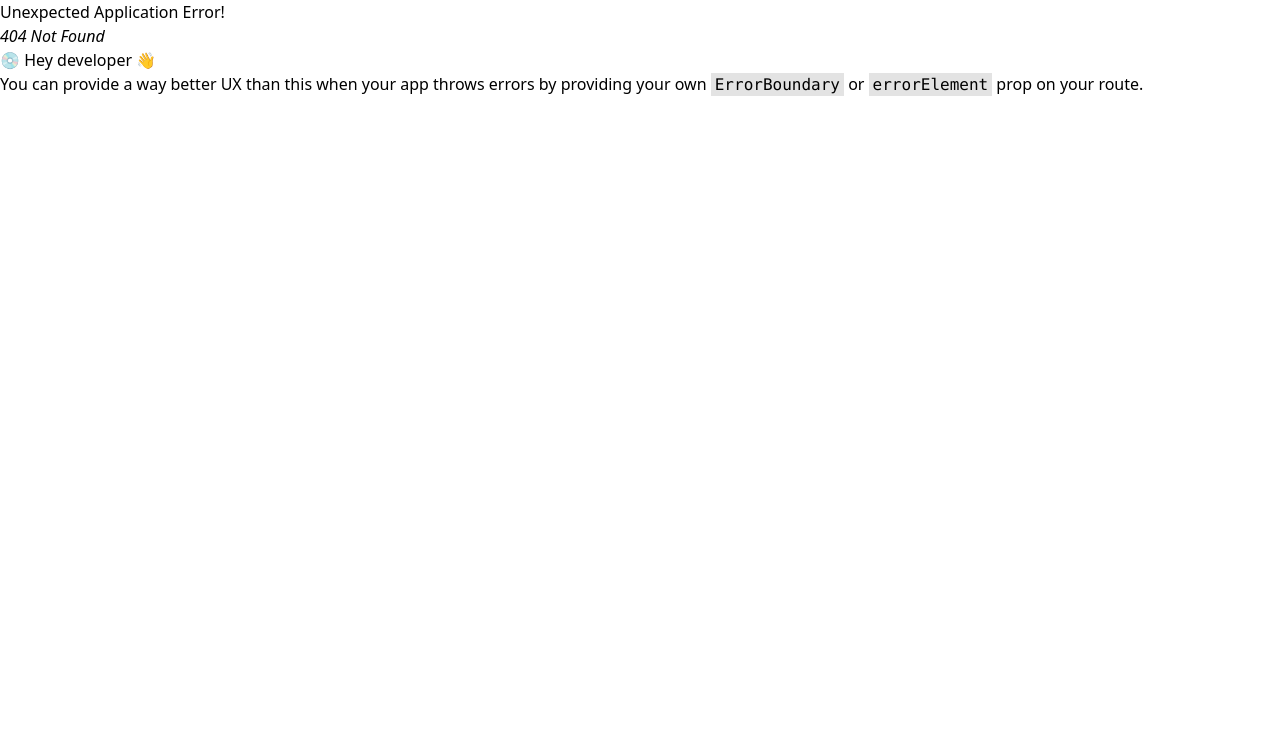
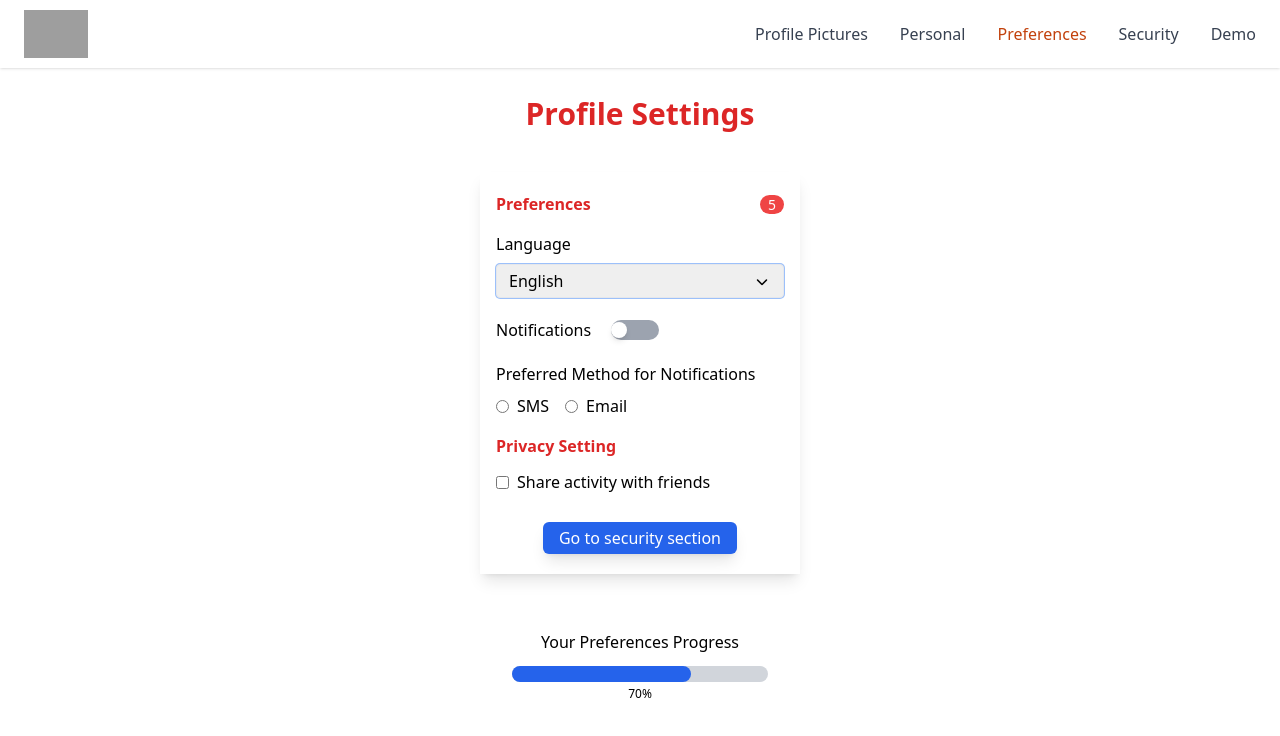
Before and after one commit to palak-sgl/React-Router, a React (Vite) app: page /preferences in a window 1280 px wide. Before the commit this address had no page. Shown: the top 736 px of the page. Built offline with nearby package versions, Linux system fonts and the light colour scheme; grey boxes are pictures that could not be loaded.

Commit message:
did some alternative changes

```diff
--- a/src/App.jsx
+++ b/src/App.jsx
@@ -1,29 +1,34 @@
-// import {
-//   createBrowserRouter,
-//   createRoutesFromElements,
-//   Route,
-//   RouterProvider,
-// } from "react-router-dom";
-// import Layout from "./Layout.jsx";
-// import Home from "./Personal/Personal.jsx";
-// import About from "./Preferences/Preferences.jsx";
-// import Github from "./Security/Security.jsx";
-// import Demo from "./demo/Demo.jsx";
-// import Comp from "./Profilepictures/Profilepictures.jsx";
+import {
+  createBrowserRouter,
+  createRoutesFromElements,
+  Route,
+  RouterProvider,
+} from "react-router-dom";
+import Layout from "./Layout.jsx";
+import Personal from "./pages/Personal.jsx";
+import Preferences from "./pages/Preferences.jsx";
+import Security from "./pages/Security.jsx";
+import Demo from "./pages/Demo.jsx";
+import Profilepictures from "./pages/Profilepictures.jsx";
+
+const router = createBrowserRouter(
+  createRoutesFromElements(
+    <Route path="/" element={<Layout />}>
+      <Route path="" element={<Personal />} />
+      <Route path="preferences" element={<Preferences />} />
+      <Route path="security" element={<Security />} />
+      <Route path="demo" element={<Demo />} />
+      <Route path="profilepictures" element={<Profilepictures />} />
+    </Route>
+  )
+);
 
 function App() {
-  // const router = createBrowserRouter(
-  //   createRoutesFromElements(
-  //     <Route path="/" element={<Layout />}>
-  //       <Route path="" element={<Home />} />
-  //       <Route path="about" element={<About />} />
-  //       <Route path="github" element={<Github />} />
-  //       <Route path="demo" element={<Demo />} />
-  //       <Route path="comp" element={<Comp />} />
-  //     </Route>
-  //   )
-  // );
-  return <></>;
+  return (
+    <>
+      <RouterProvider router={router} />
+    </>
+  );
 }
 
 export default App;
--- a/src/components/Button.jsx
+++ b/src/components/Button.jsx
@@ -7,12 +7,14 @@ function Button({ label, onClick, color }) {
     red: "bg-red-600 text-white",
   };
   return (
-    <button
-      onClick={onClick}
-      className={` ${buttonColor[color]} px-4 py-1 text-center ml-16 rounded-md shadow-lg mt-7`}
-    >
-      {label}
-    </button>
+    <div className="flex justify-center">
+      <button
+        onClick={onClick}
+        className={` ${buttonColor[color]} px-4 py-1 text-center rounded-md shadow-lg mt-7`}
+      >
+        {label}
+      </button>
+    </div>
   );
 }
 
--- a/src/main.jsx
+++ b/src/main.jsx
@@ -1,20 +1,20 @@
 import { StrictMode } from "react";
 import { createRoot } from "react-dom/client";
-// import App from "./App.jsx";
+import App from "./App.jsx";
 import "./index.css";
-import {
-  createBrowserRouter,
-  createRoutesFromElements,
-  Route,
-  RouterProvider,
-} from "react-router-dom";
-import Layout from "./Layout.jsx";
-import Home from "./pages/Personal.jsx";
-import About from "./pages/Preferences.jsx";
+// import {
+//   createBrowserRouter,
+//   createRoutesFromElements,
+//   Route,
+//   RouterProvider,
+// } from "react-router-dom";
+// import Layout from "./Layout.jsx";
+// import Home from "./pages/Personal.jsx";
+// import About from "./pages/Preferences.jsx";
 
-import Github from "./pages/Security.jsx";
-import Demo from "./pages/Demo.jsx";
-import Comp from "./pages/Profilepictures.jsx";
+// import Github from "./pages/Security.jsx";
+// import Demo from "./pages/Demo.jsx";
+// import Comp from "./pages/Profilepictures.jsx";
 
 // const router = createBrowserRouter([
 //   {
@@ -37,22 +37,21 @@ import Comp from "./pages/Profilepictures.jsx";
 //   },
 // ]);
 
-const router = createBrowserRouter(
-  createRoutesFromElements(
-    <Route path="/" element={<Layout />}>
-      <Route path="" element={<Home />} />
-      <Route path="about" element={<About />} />
-      {/* <Route path="contact" element={<Contact />} /> */}
-      <Route path="github" element={<Github />} />
-      <Route path="demo" element={<Demo />} />
-      <Route path="comp" element={<Comp />} />
-    </Route>
-  )
-);
+// const router = createBrowserRouter(
+//   createRoutesFromElements(
+//     <Route path="/" element={<Layout />}>
+//       <Route path="" element={<Home />} />
+//       <Route path="about" element={<About />} />
+//       {/* <Route path="contact" element={<Contact />} /> */}
+//       <Route path="github" element={<Github />} />
+//       <Route path="demo" element={<Demo />} />
+//       <Route path="comp" element={<Comp />} />
+//     </Route>
+//   )
+// );
 
 createRoot(document.getElementById("root")).render(
   <StrictMode>
-    {/* <App /> */}
-    <RouterProvider router={router} />
+    <App />
   </StrictMode>
 );
--- a/src/pages/Header.jsx
+++ b/src/pages/Header.jsx
@@ -34,7 +34,7 @@ export default function Header() {
             <ul className="flex flex-col mt-4 font-medium lg:flex-row lg:space-x-8 lg:mt-0">
               <li>
                 <NavLink
-                  to="/comp"
+                  to="/profilepictures"
                   className={({ isActive }) =>
                     `block py-2 pr-4 pl-3 ${
                       isActive ? "text-orange-700" : "text-gray-700"
@@ -58,7 +58,7 @@ export default function Header() {
               </li>
               <li>
                 <NavLink
-                  to="/about"
+                  to="/preferences"
                   className={({ isActive }) =>
                     `block py-2 pr-4 pl-3 ${
                       isActive ? "text-orange-700" : "text-gray-700"
@@ -70,7 +70,7 @@ export default function Header() {
               </li>
               <li>
                 <NavLink
-                  to="/github"
+                  to="/security"
                   className={({ isActive }) =>
                     `block py-2 pr-4 pl-3 ${
                       isActive ? "text-orange-700" : "text-gray-700"
--- a/src/pages/Preferences.jsx
+++ b/src/pages/Preferences.jsx
@@ -1,25 +1,25 @@
 import { useState } from "react";
 import Button from "../components/Button";
 import Label from "../components/Label";
-import Input from "../components/Input";
-import Textarea from "../components/Textarea";
 import Select from "../components/Select";
 import ToggleSwitch from "../components/ToggleSwitch";
 import Radio from "../components/Radio";
 import Checkbox from "../components/Checkbox";
 import Badge from "../components/Badge";
-import DatePicker from "../components/DatePicker";
 import Tooltip from "../components/Tooltip";
 import Progress from "../components/Progress";
-import Accordion from "../components/Accordian";
-import Popover from "../components/Popover";
-import Carousel from "../components/Carousel";
-function About() {
+import { useNavigate } from "react-router-dom";
+
+function Preferences() {
   const [isToggleOn, setIsToggleOn] = useState(false);
   const handleToggle = () => setIsToggleOn(!isToggleOn);
   const [selectedDate, setSelectedDate] = useState("");
   const handleDateChange = (e) => setSelectedDate(e.target.value);
   const [progressValue, setProgressValue] = useState(70);
+  const navigate = useNavigate();
+  function handleClick() {
+    navigate("/security");
+  }
   const carouselImages = [
     "https://images.pexels.com/photos/27068594/pexels-photo-27068594/free-photo-of-towers-of-castle-among-trees.jpeg?auto=compress&cs=tinysrgb&w=600&lazy=load",
     "https://images.pexels.com/photos/28733751/pexels-photo-28733751/free-photo-of-steam-train-on-glenfinnan-viaduct-at-sunset.jpeg?auto=compress&cs=tinysrgb&w=600&lazy=load",
@@ -84,9 +84,9 @@ function About() {
             <Checkbox label="Share activity with friends" />
 
             <Button
-              label="Update Changes"
+              label="Go to security section"
               color="blue"
-              onClick={() => alert("Submitted!")}
+              onClick={handleClick}
             />
           </div>
         </div>
@@ -98,4 +98,4 @@ function About() {
   );
 }
 
-export default About;
+export default Preferences;
--- a/src/pages/Profilepictures.jsx
+++ b/src/pages/Profilepictures.jsx
@@ -202,7 +202,7 @@ import Carousel from "../components/Carousel";
 //     </div>
 //   );
 // }
-function Comp() {
+function Profilepictures() {
   const [progressValue, setProgressValue] = useState(70);
   const carouselImages = [
     "https://images.pexels.com/photos/27068594/pexels-photo-27068594/free-photo-of-towers-of-castle-among-trees.jpeg?auto=compress&cs=tinysrgb&w=600&lazy=load",
@@ -224,4 +224,4 @@ function Comp() {
   );
 }
 
-export default Comp;
+export default Profilepictures;
```
Also changed, not shown: src/pages/Personal.jsx (+3 -9 lines), src/pages/Security.jsx (+3 -9 lines).
